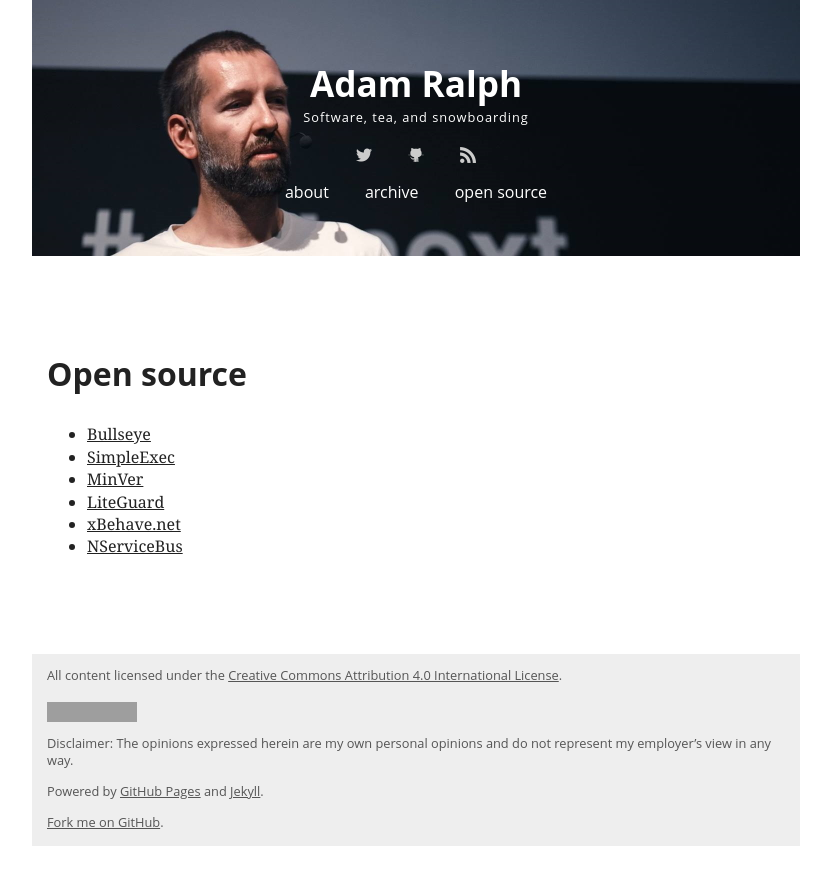
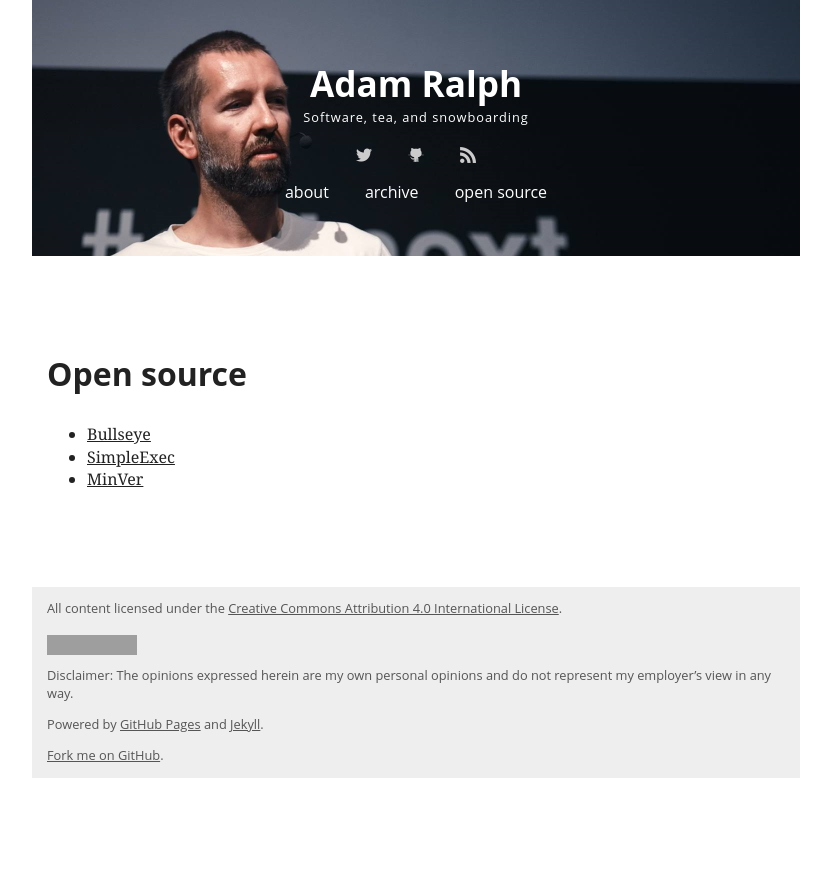
Before and after one commit to adamralph/adamralph.github.com, a Jekyll site: the page built from open-source.html, in a window 1280 px wide. Shown: the top 885 px of the page, without its empty margins (224-1055 px from the left). Built offline with Jekyll 4.4.1, drawn with Linux system fonts in a browser that asks for light colours; grey boxes are pictures that could not be loaded.

Commit message:
trim OSS to just current community repos

```diff
--- a/open-source.html
+++ b/open-source.html
@@ -9,7 +9,4 @@ image: https://www.gravatar.com/avatar/78e6cdb8bf24413c4576e496e4d05fce
       <li><a href="https://github.com/adamralph/bullseye/">Bullseye</a></li>
       <li><a href="https://github.com/adamralph/simple-exec/">SimpleExec</a></li>
       <li><a href="https://github.com/adamralph/minver/">MinVer</a></li>
-      <li><a href="https://github.com/adamralph/liteguard/">LiteGuard</a></li>
-      <li><a href="https://xbehave.github.io/">xBehave.net</a></li>
-      <li><a href="https://github.com/Particular/NServiceBus/">NServiceBus</a></li>
     </ul>
```
